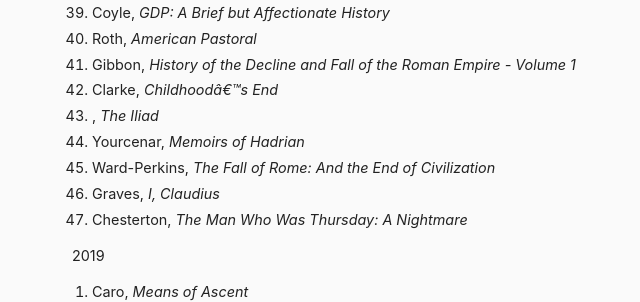
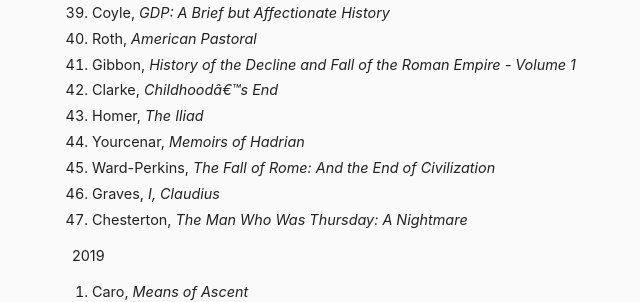
Before and after one commit to danschlz/danschulz.github.io, a Jekyll site: the page built from book-log.md, in a window 1280 px wide and 900 px high, scrolled down 1453 px. Shown: the part 153-455 px from the top of the window, without its empty margins (288-928 px from the left). Built offline with Jekyll 4.4.1, drawn with Linux system fonts in a browser that asks for light colours.

Commit message:
Update book-log.md

```diff
--- a/book-log.md
+++ b/book-log.md
@@ -63,7 +63,7 @@ I started using Goodreads in 2016 and found that tracking the books I read encou
 * Roth, _American Pastoral_
 * Gibbon, _History of the Decline and Fall of the Roman Empire - Volume 1_
 * Clarke, _Childhood's End_
-* , _The Iliad_
+* Homer, _The Iliad_
 * Yourcenar, _Memoirs of Hadrian_
 * Ward-Perkins, _The Fall of Rome: And the End of Civilization_
 * Graves, _I, Claudius_
```
